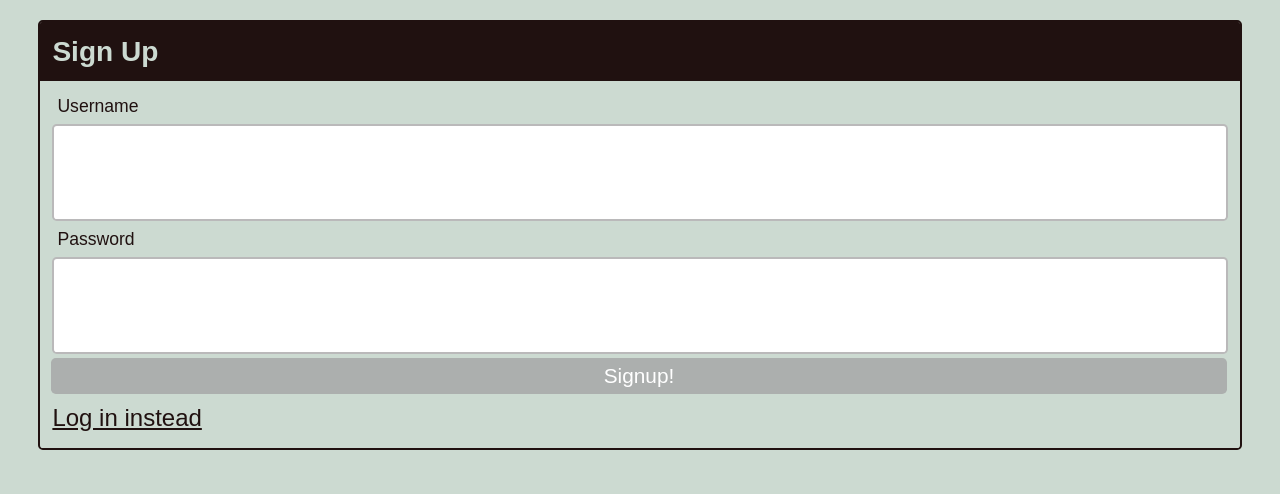
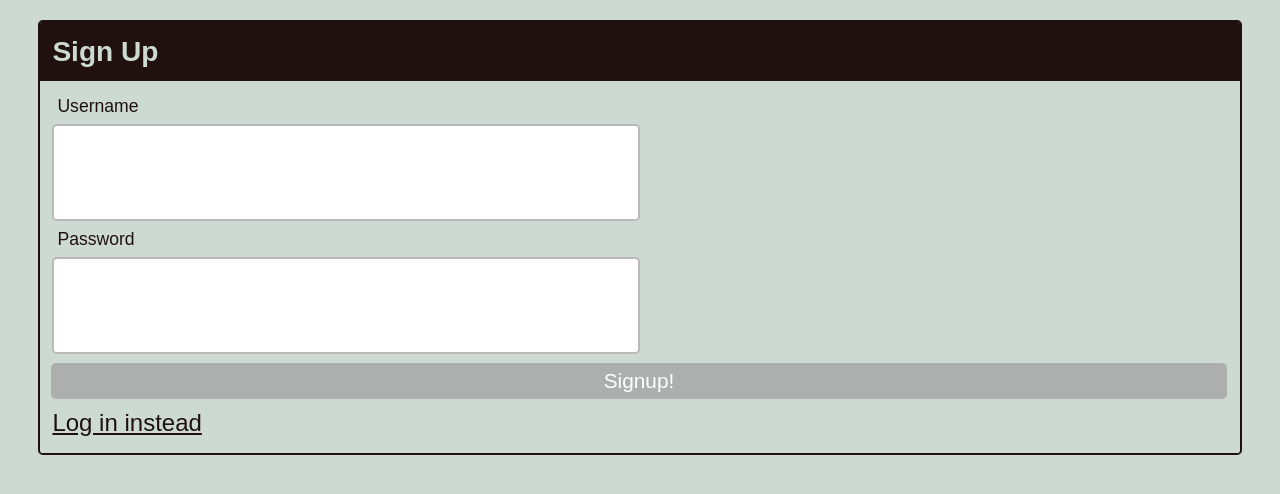
Before and after one commit to spm61/tech-blog, a Node server app: page /signup in a window 1280 px wide. Shown: the part 173-667 px from the top of the page. Run offline with Node 20, Linux system fonts and the light colour scheme; some libraries are stand-ins or nearby versions.

Commit message:
troubleshooting

```diff
--- a/controllers/dashboardRoutes.js
+++ b/controllers/dashboardRoutes.js
@@ -69,7 +69,7 @@ router.get('/edit/:id', withAuth, (req, res) => {
             }
 
             const post = dbPostData.get({ plain: true });
-            res.render('edit-post', { post, loggedIn: true });
+            res.render('editPost', { post, loggedIn: true });
         })
         .catch(err => {
             console.log(err);
--- a/views/layouts/main.handlebars
+++ b/views/layouts/main.handlebars
@@ -16,7 +16,7 @@
                     <a class="link" href="/">Home</a>
                     <a class="link" href="/dashboard">Dashboard</a>
                     {{#if loggedIn}}
-                    <a class="link" href="/" id="logout">Logout</a>
+                    <a class="link" href="/api/users/logout" id="logout">Logout</a>
                     {{else}}
                     <a class="link" href="/login">Login</a>
                     {{/if}}
--- a/views/signup.handlebars
+++ b/views/signup.handlebars
@@ -2,11 +2,11 @@
       <h3 class="card-header">Sign Up</h3>
       <form id="signup-form" class="card-body">
         <label for="username-signup" class="form-label">Username</label>
-        <input id="username-signup" type="text" class="form-input" />
+        <input id="username-signup" type="text" class="login-input" />
 
 
         <label class="form-label" for="password-signup">Password</label>
-        <input  id="password-signup" type="password" class="form-input" />
+        <input  id="password-signup" type="password" class="login-input" />
 
         <button type="submit" class="btn">Signup!</button>
         <a class="login-link" href="/login">Log in instead</a>
--- a/views/singlePost.handlebars
+++ b/views/singlePost.handlebars
@@ -1,4 +1,3 @@
-
 {{> postInfo post}}
 
 {{#if loggedIn}}
```
